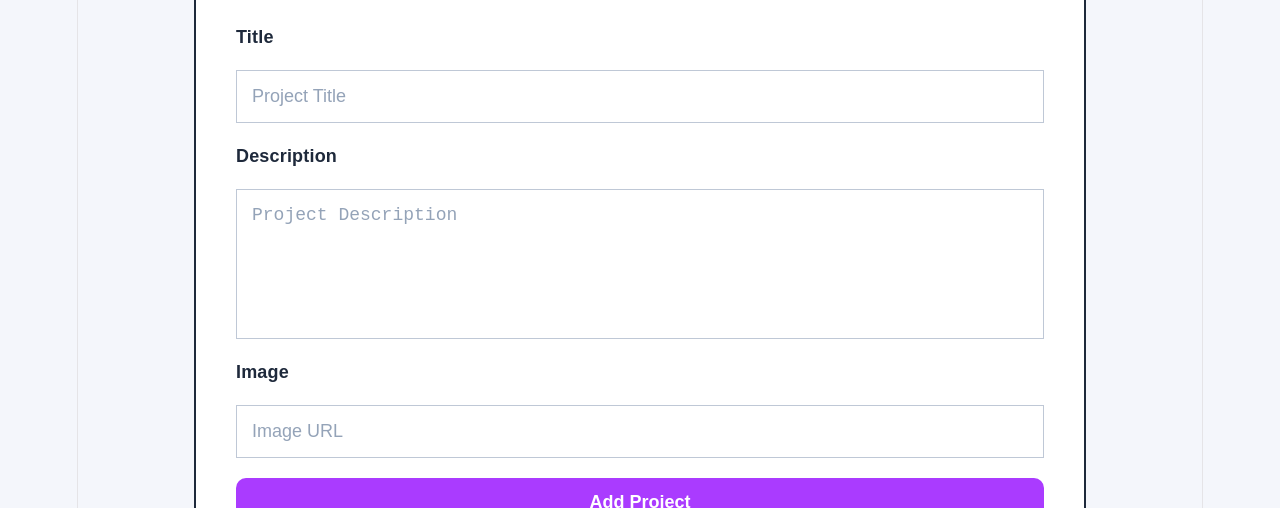
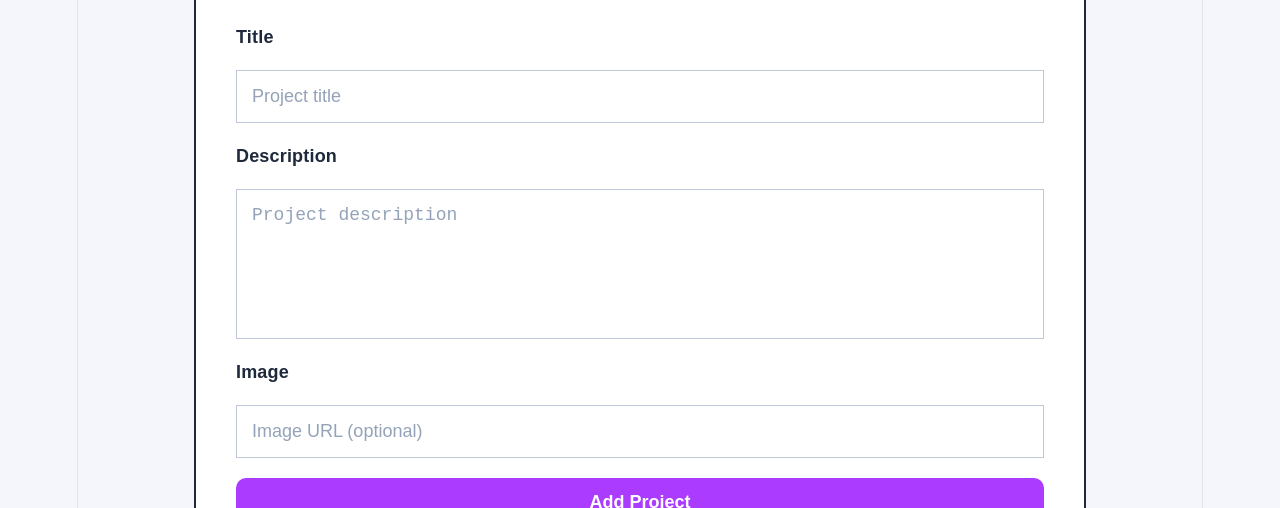
Before and after one commit to modidi/portfolio-platform, a React (Vite) app: page / in a window 1280 px wide. Shown: the part 273-781 px from the top of the page. Built offline with nearby package versions, Linux system fonts and the light colour scheme.

Commit message:
feat: updates on functionality in components

```diff
--- a/src/components/ProjectCard.jsx
+++ b/src/components/ProjectCard.jsx
@@ -1,10 +1,15 @@
+import placeholder from "../assets/placeholder.jpg";
+
 function ProjectCard({ project, setSelectedImage }) {
     return (
       <article className="project-card">
         <img
           src={project.image || "https://via.placeholder.com/300"}
           alt={project.title}
-          onClick={() => setSelectedImage(project.image)}
+          onClick={() => setSelectedImage(project.image || placeholder)}
+          onError={(event) => {
+            event.target.src = placeholder;
+          }}
         />
 
         <div className="project-info">
--- a/src/components/ProjectForm.jsx
+++ b/src/components/ProjectForm.jsx
@@ -35,14 +35,14 @@ function ProjectForm({addProject}) {
               type="text"
               value={title}
               onChange={(event) => setTitle(event.target.value)}
-              placeholder="Project Title"
+              placeholder="Project title"
               required
             />
 
             <label htmlFor="description">Description</label>
             <textarea
               id="description"
-              placeholder="Project Description"
+              placeholder="Project description"
               value={description}
               onChange={(event) => setDescription(event.target.value)}
               required
@@ -52,7 +52,7 @@ function ProjectForm({addProject}) {
             <input
               id="image"
               type="url"
-              placeholder="Image URL"
+              placeholder="Image URL (optional)"
               value={image}
               onChange={(event) => setImage(event.target.value)}
             />
```
